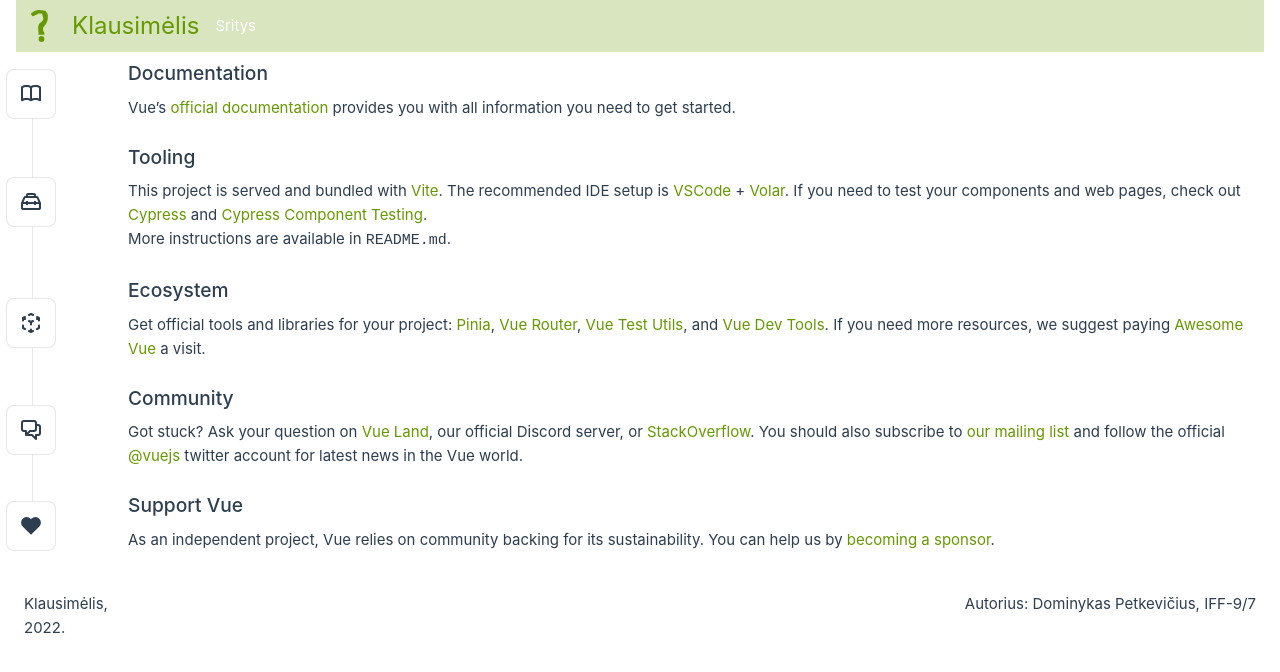
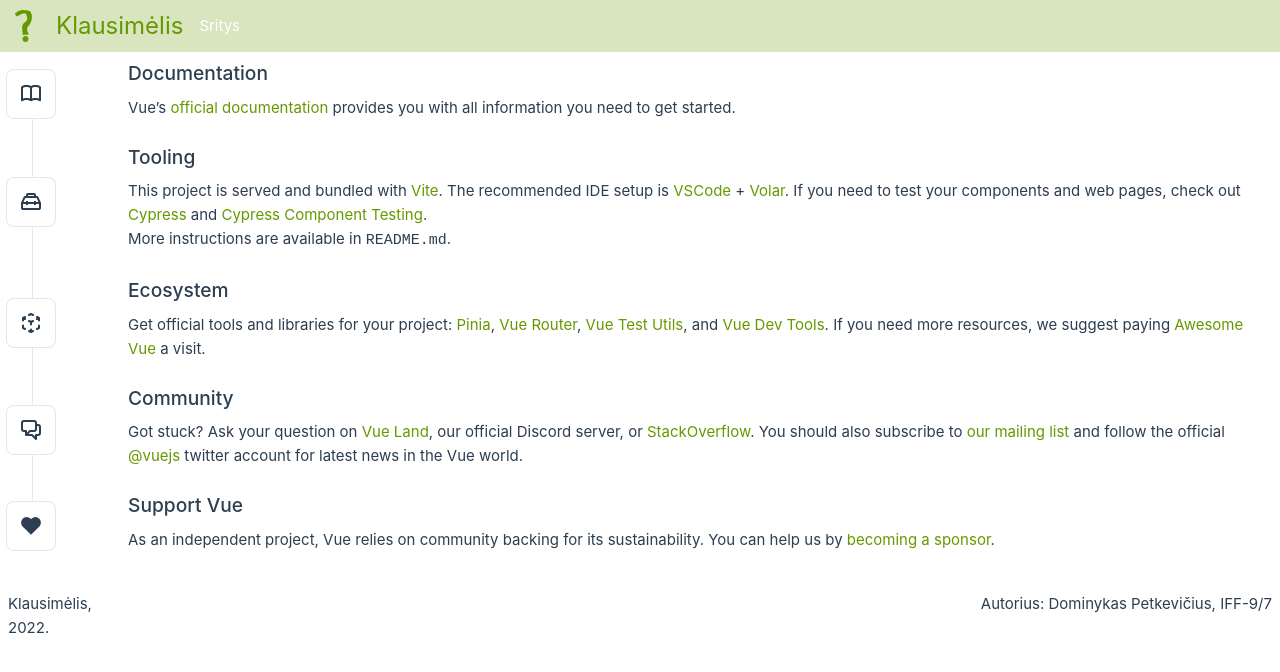
Before and after one commit to DominykasPetke/Klausimelis, a Vue app in the folder frontend/: page / in a window 1280 px wide. Shown: the top 672 px of the page. Built offline with nearby package versions, Linux system fonts and the light colour scheme.

Commit message:
Fixed more CSS bullshit

```diff
--- a/frontend/src/App.vue
+++ b/frontend/src/App.vue
@@ -32,15 +32,17 @@
   background-color: rgba(102, 153, 0, 0.25);
   color: white;
   padding: 0.5rem;
+  width: 100%;
 }
 
 .logo {
   display: block;
-  margin: 0 auto 2rem;
+  margin: 0 auto;
 }
 
 main {
-  margin: 0 1rem;
+  width: 95%;
+  margin: auto;
 }
 
 @media (min-width: 1024px) {
--- a/frontend/src/assets/main.css
+++ b/frontend/src/assets/main.css
@@ -2,7 +2,7 @@
 
 #app {
   font-weight: normal;
-  margin: auto;
+  width: 100%;
 }
 
 a,
@@ -23,8 +23,4 @@
     display: flex;
     place-items: center;
   }
-
-  #app {
-    padding: 0 1rem;
-  }
 }
--- a/frontend/src/components/AppMenu.vue
+++ b/frontend/src/components/AppMenu.vue
@@ -15,6 +15,7 @@
 h1 {
   font-weight: 400;
   font-size: 1.5rem;
+  text-align: center;
 }
 
 @media (min-width: 1024px) {
```
